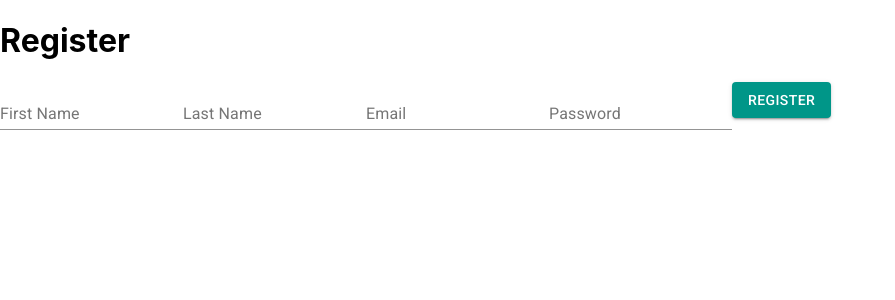
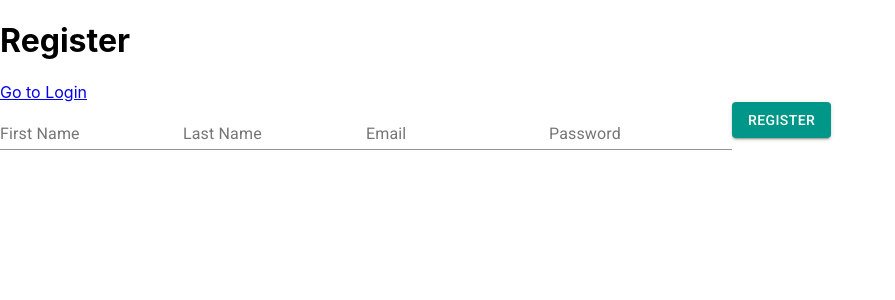
Before and after one commit to etokatlian/frontend, a React (Create React App) app: page /register in a window 1280 px wide. Shown: the top 300 px of the page, without its empty margins (0-895 px from the left). Built offline with nearby package versions, Linux system fonts and the light colour scheme.

Commit message:
Root route redirects to login page

```diff
--- a/src/components/Register/Register.js
+++ b/src/components/Register/Register.js
@@ -51,6 +51,7 @@ const Register = () => {
   return (
     <>
       <h1>Register</h1>
+      <Link to="/login">Go to Login</Link>
       <form onSubmit={handleSubmit}>
         <TextField name="firstName" label="First Name" onChange={handleChange} />
         <TextField name="lastName" label="Last Name" onChange={handleChange} />
--- a/src/routes.js
+++ b/src/routes.js
@@ -30,7 +30,7 @@ const PrivateRoute = ({ component: Component, ...rest }) => {
 };
 
 const Root = () => {
-  return <h1>Root</h1>;
+  return <Redirect to="/login" />;
 };
 
 const Header = () => {
```
